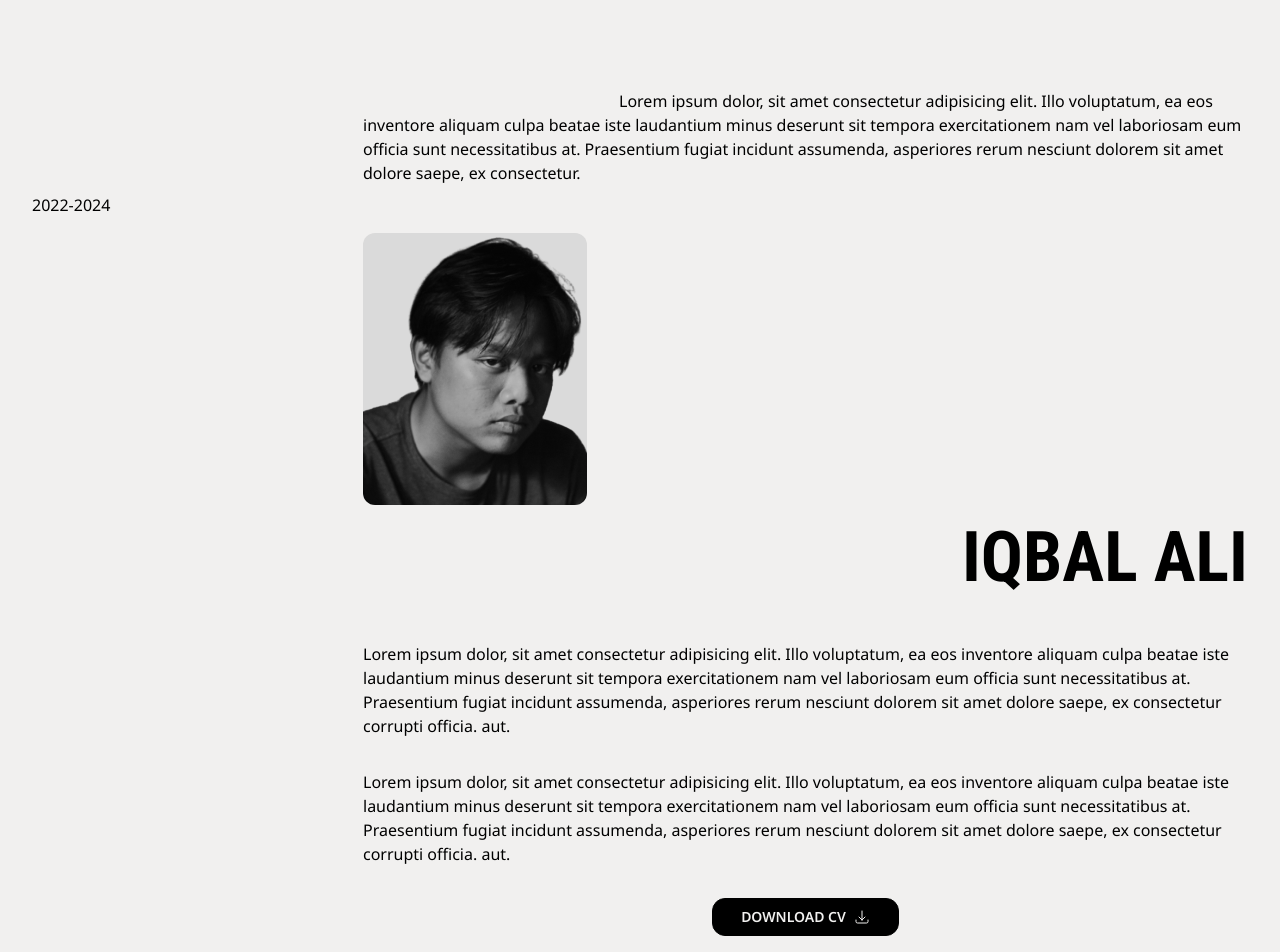
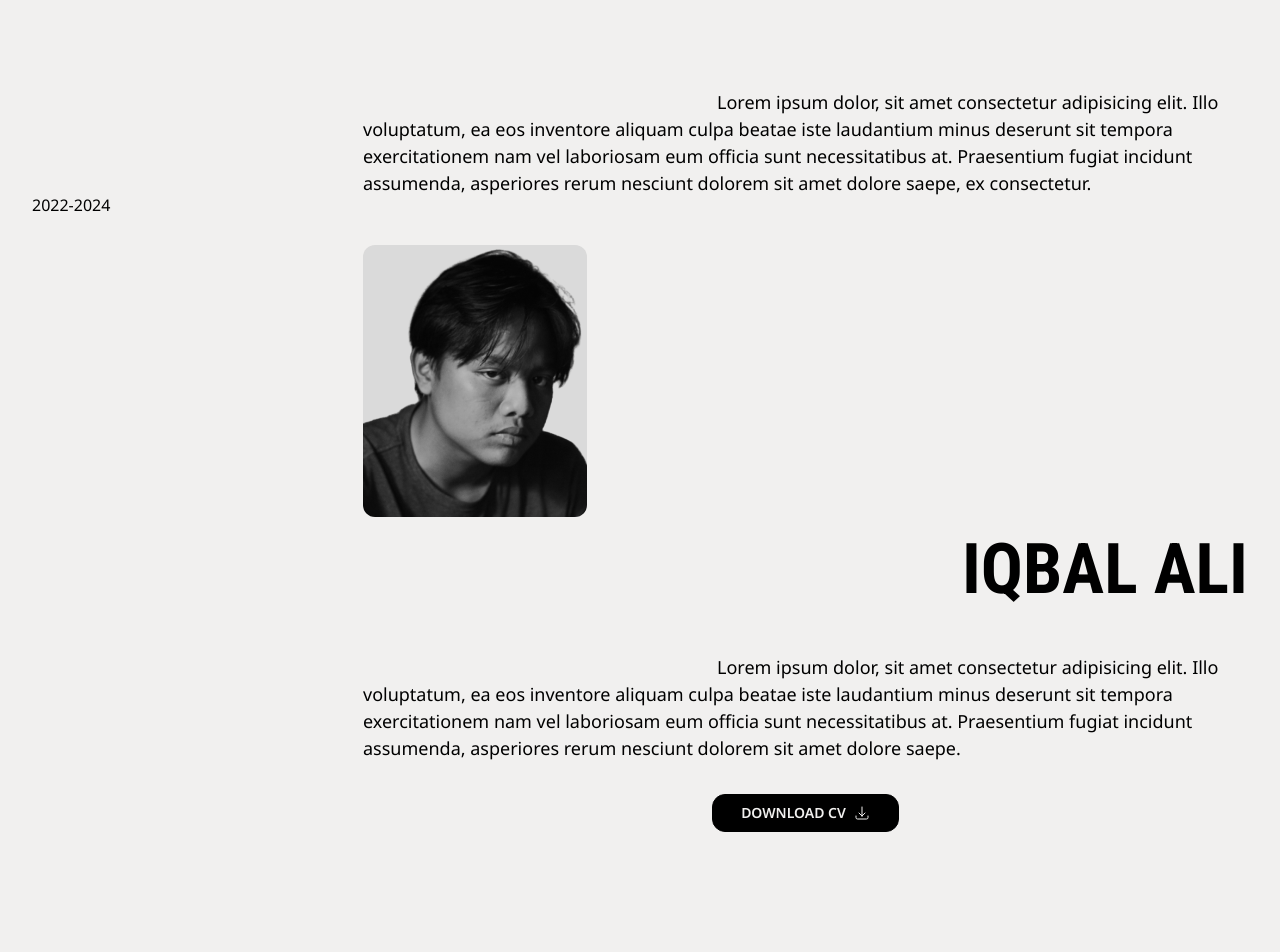
Before and after one commit to balalii/my-web, a Next.js app: page / in a window 1280 px wide. Shown: the part 555-1507 px from the top of the page. After the commit the page ends 1403 px from the top, so only its background shows below. Built offline with nearby package versions, Linux system fonts and the light colour scheme.

Commit message:
style : text header indent

```diff
--- a/src/app/globals.css
+++ b/src/app/globals.css
@@ -30,6 +30,10 @@
 
 h1, h2, h3, h4, h5, h6{
   font-family: 'Roboto Condensed', sans-serif;
+}
+
+p{
+  font-size: 18px;
 }
 
 
--- a/src/components/Home/Profile/Profile.tsx
+++ b/src/components/Home/Profile/Profile.tsx
@@ -3,7 +3,7 @@ import Button from '@/components/elements/Button';
 export default function Profile() {
   return (
     <section className="space-y-5 md:space-y-8">
-      <p className="indent-32 md:indent-64">
+      <p className="indent-[40%]">
         Lorem ipsum dolor, sit amet consectetur adipisicing elit. Illo voluptatum, ea eos inventore aliquam culpa beatae iste laudantium minus deserunt sit tempora exercitationem nam vel laboriosam eum officia sunt necessitatibus at.
         Praesentium fugiat incidunt assumenda, asperiores rerum nesciunt dolorem sit amet dolore saepe, ex consectetur.
       </p>
@@ -11,16 +11,15 @@ export default function Profile() {
         <div className="bg-[url(/me.png)] rounded-xl h-[17rem] w-56 bg-gray-300/80  bg-cover bg-no-repeat bg-center grayscale hover:grayscale-0 transition-all cursor-pointer hover:bg-blue-950" />
         <span className="text-right right-0 font-bold font-roboto mt-8 md:mt-0 text-[40px] md:text-[70px] uppercase">Iqbal Ali</span>
       </div>
-      <p>
+      {/* <p>
         Lorem ipsum dolor, sit amet consectetur adipisicing elit. Illo voluptatum, ea eos inventore aliquam culpa beatae iste laudantium minus deserunt sit tempora exercitationem nam vel laboriosam eum officia sunt necessitatibus at.
-        Praesentium fugiat incidunt assumenda, asperiores rerum nesciunt dolorem sit amet dolore saepe, ex consectetur corrupti officia. aut.
+        Praesentium fugiat incidunt assumenda, asperiores rerum nesciunt dolorem sit amet dolore saepe.
+      </p> */}
+      <p className="indent-[40%]">
+        Lorem ipsum dolor, sit amet consectetur adipisicing elit. Illo voluptatum, ea eos inventore aliquam culpa beatae iste laudantium minus deserunt sit tempora exercitationem nam vel laboriosam eum officia sunt necessitatibus at.
+        Praesentium fugiat incidunt assumenda, asperiores rerum nesciunt dolorem sit amet dolore saepe.
       </p>
-      <p>
-        Lorem ipsum dolor, sit amet consectetur adipisicing elit. Illo voluptatum, ea eos inventore aliquam culpa beatae iste laudantium minus deserunt sit tempora exercitationem nam vel laboriosam eum officia sunt necessitatibus at.
-        Praesentium fugiat incidunt assumenda, asperiores rerum nesciunt dolorem sit amet dolore saepe, ex consectetur corrupti officia. aut.
-      </p>
-      <p className='text-center'>
-
+      <p className="text-center">
         <Button>
           Download Cv
           <svg xmlns="http://www.w3.org/2000/svg" fill="none" viewBox="0 0 24 24" strokeWidth={1.5} stroke="currentColor" className="w-4 h-4 ms-2">
```
Lines whose indentation alone changed are shown as unchanged.
